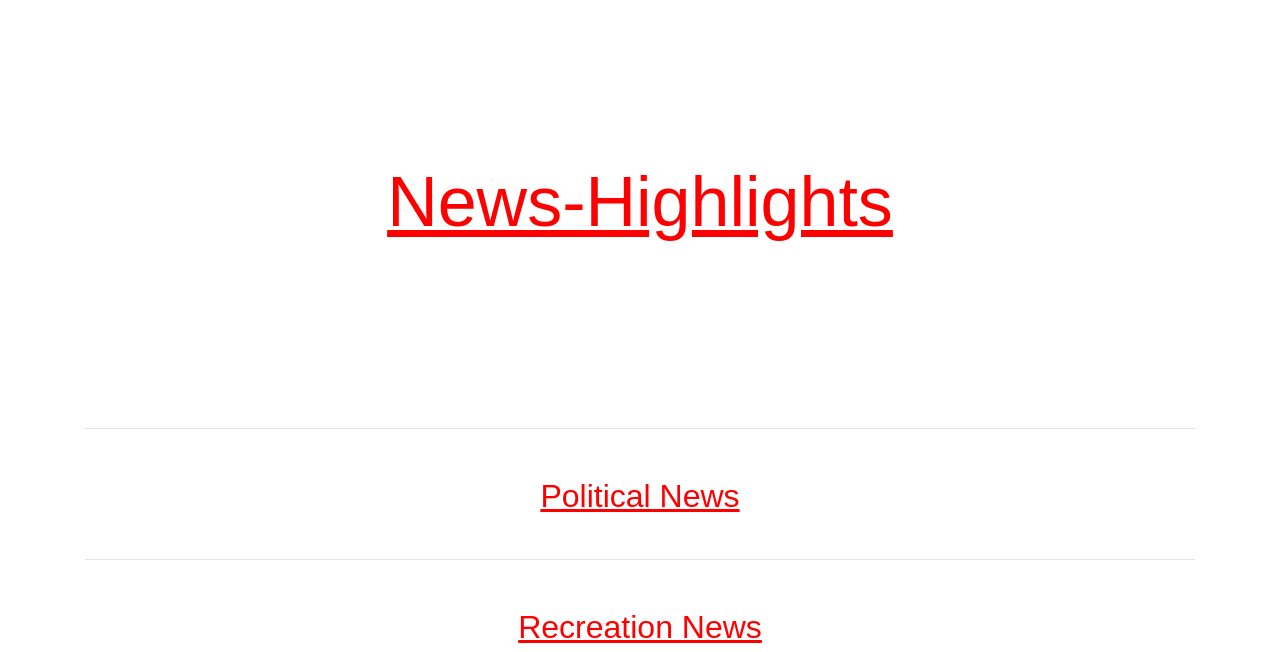
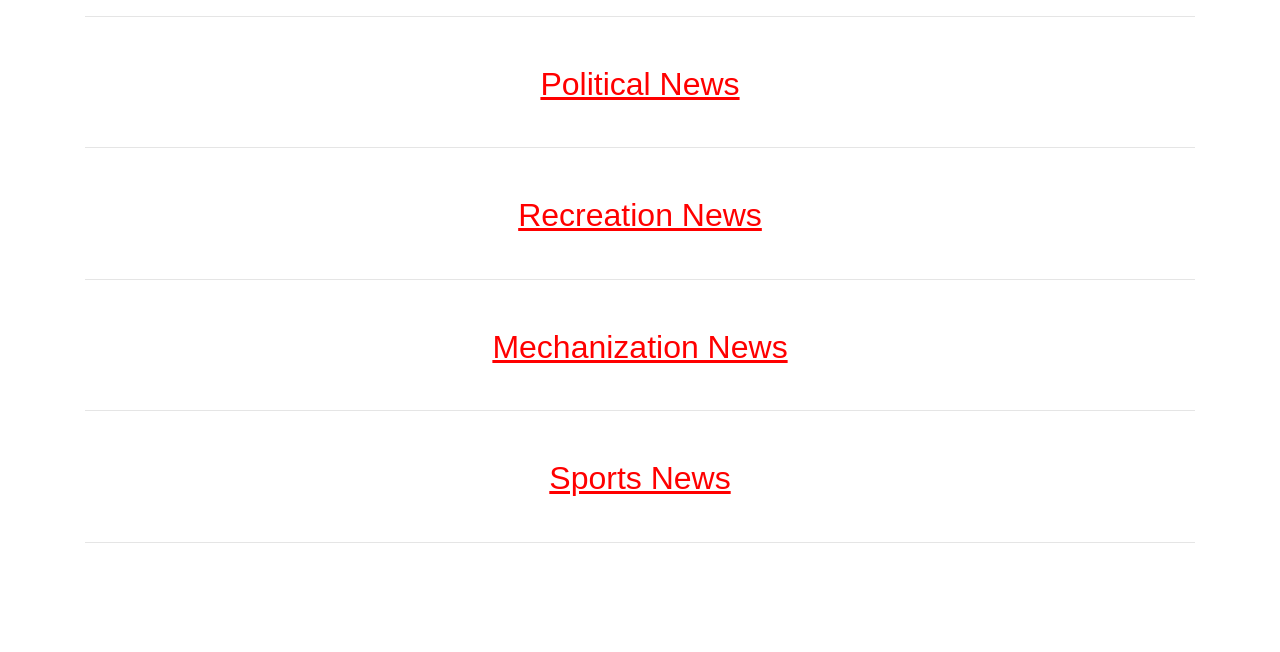
Before and after one commit to kalister5/news-highlights, a Flask app: template app/templates/index.html in a window 1280 px wide. Shown: the top 652 px of the page. After the commit the page ends 543 px from the top, so only its background shows below. Run offline with Flask 2, Linux system fonts and the light colour scheme; the template is opened without the code that fills it, so the values that code supplies are empty; some libraries are stand-ins or nearby versions.

Commit message:
deleted a container

```diff
--- a/app/templates/index.html
+++ b/app/templates/index.html
@@ -2,13 +2,7 @@
 {% import 'macros.html' as macro %}
 
 {% block content%}
-<div class="container-fluid">
-    <div class="row" id="top">
-        <div class="col-md-12 heading">
-            <h1>News-Highlights</h1>
-        </div>
-    </div>
-</div>
+
 <div class="container">
   <div class="middle">
     <hr>
```
